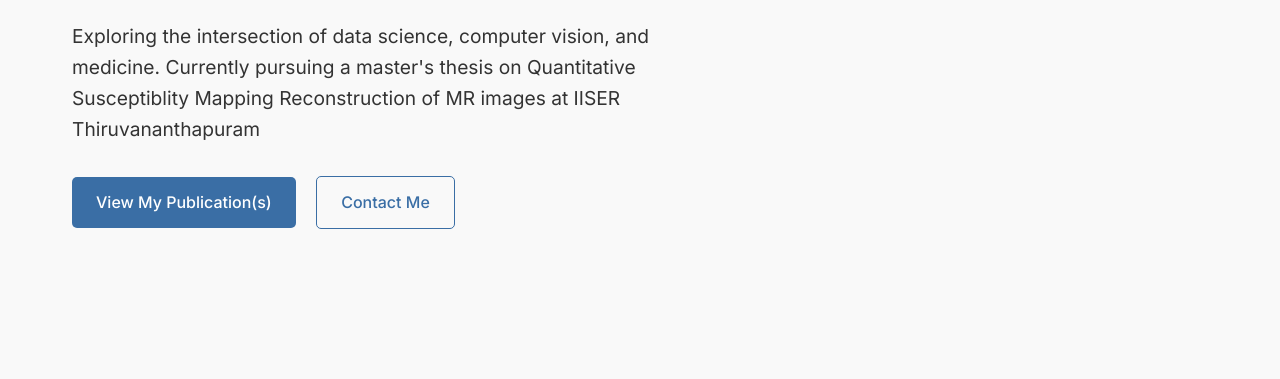
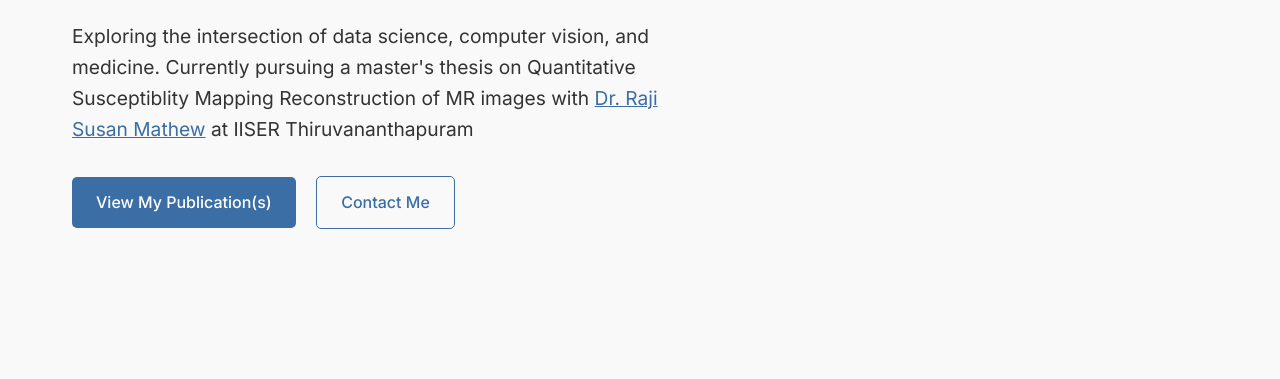
Before and after one commit to SirajTM2199/SirajTM2199.github.io, a plain HTML site: page index.html in a window 1280 px wide. Shown: the part 421-800 px from the top of the page. Drawn offline with Linux system fonts and the light colour scheme.

Commit message:
Added a link to lab group

```diff
--- a/index.html
+++ b/index.html
@@ -565,7 +565,7 @@
             <div class="hero-content">
                 <h1>Hi, I'm <span class="highlight">Siraj TM</span><br>an Aspiring Data Scientist & ML Researcher</h1>
                 <p>Exploring the intersection of data science, computer vision, and medicine. Currently pursuing a master's thesis on
-                    Quantitative Susceptiblity Mapping Reconstruction of MR images at IISER Thiruvananthapuram</p>
+                    Quantitative Susceptiblity Mapping Reconstruction of MR images with <a href="https://sites.google.com/view/cidsiisertvm/home" target="_blank" rel="noopener noreferrer" style="text-decoration: underline;">Dr. Raji Susan Mathew</a> at IISER Thiruvananthapuram</p>
                 <a href="publications.html" class="btn">View My Publication(s)</a>
                 <a href="contact.html" class="btn" style="margin-left: 1rem; background-color: transparent; color: var(--primary-color); border: 1px solid var(--primary-color);">Contact Me</a>
             </div>
```
